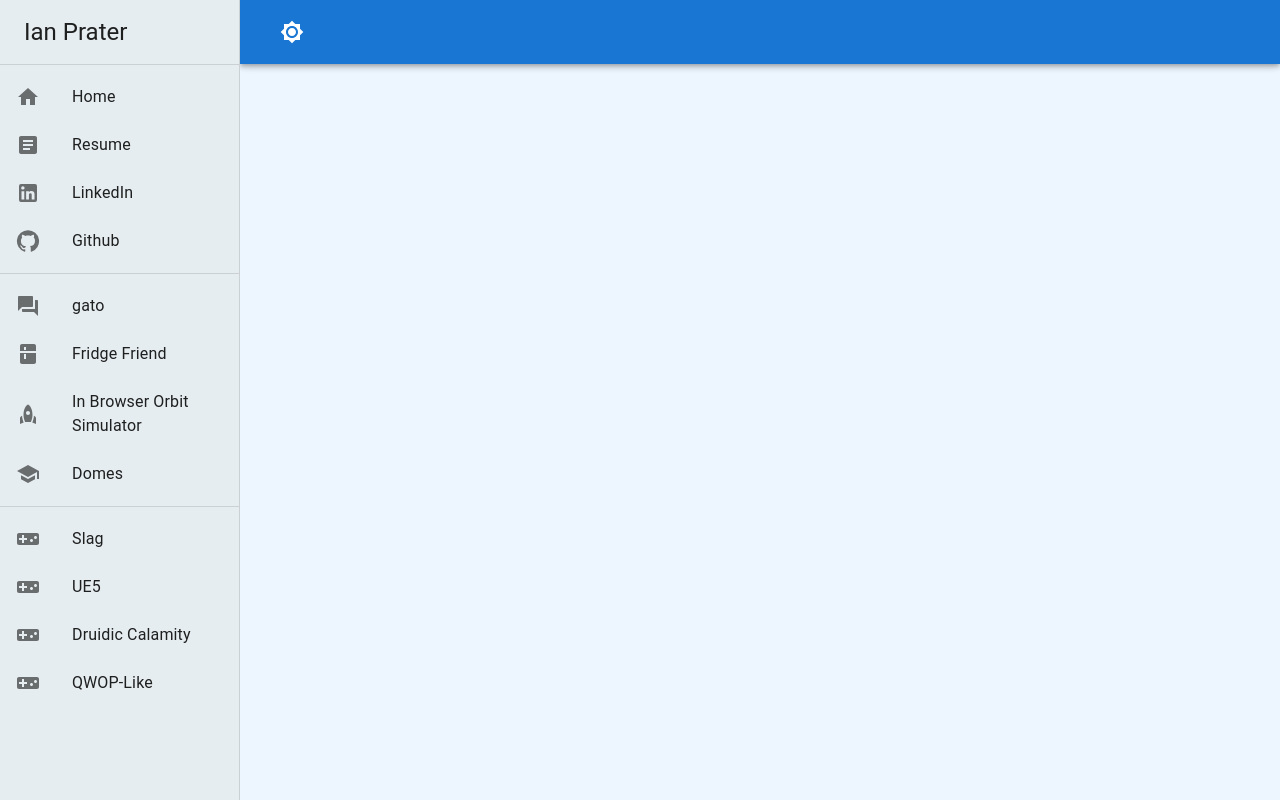
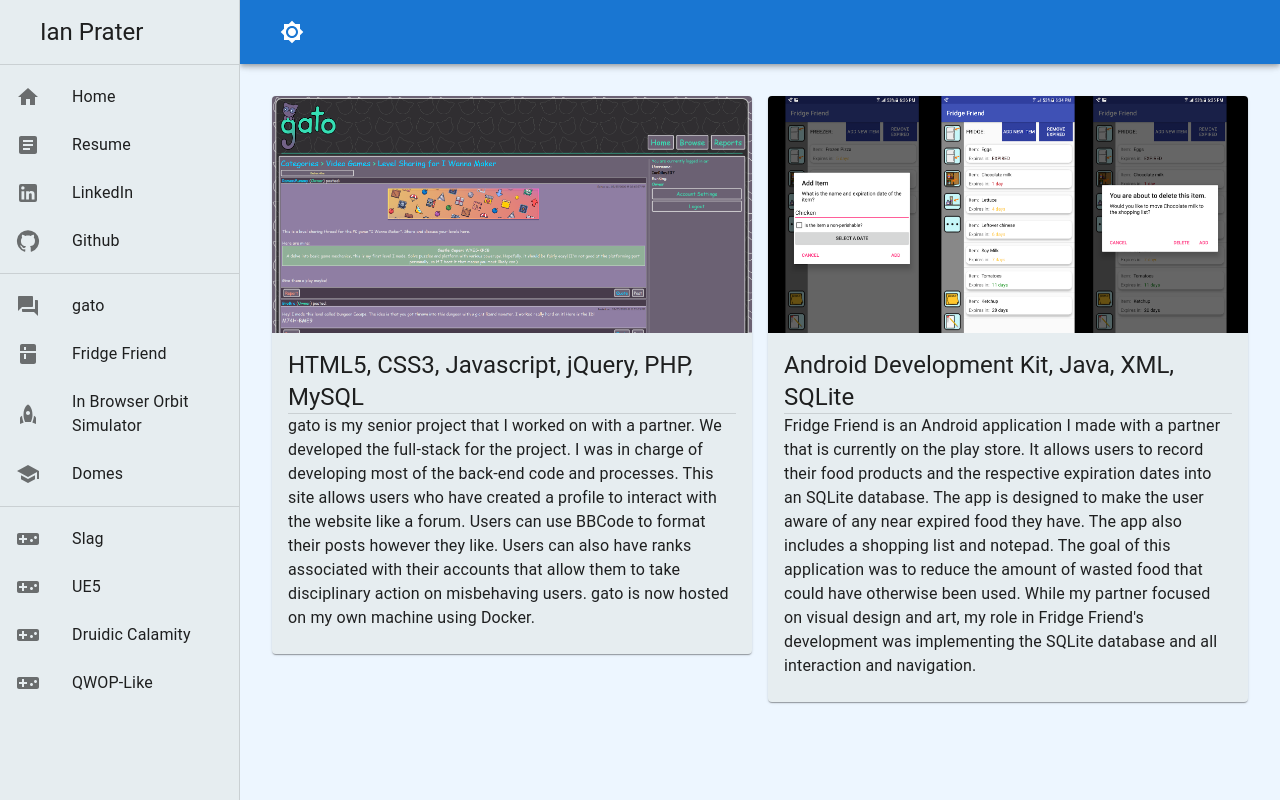
Before and after one commit to IanPrater/IanPrater.github.io, a React (Vite) app: page /#/projects in a window 1280 px wide. Built offline with nearby package versions, Linux system fonts and the light colour scheme.

Commit message:
Add Projects and Game Projects pages

```diff
--- a/src/App.tsx
+++ b/src/App.tsx
@@ -34,6 +34,8 @@
 import { useTheme } from '@mui/material';
 import { ThemeContext } from './providers/theme-provider';
 import { Brightness4, Brightness7 } from '@mui/icons-material';
+import Projects from './pages/Projects';
+import Game from './pages/Game';
 
 const drawerWidth = 240;
 
@@ -176,11 +178,6 @@
             <ListItemText primary={item.text} />
           </ListItemButton>
         )}
-
-
-
-
-
       </ListItem>
     ))
   }
@@ -188,9 +185,11 @@
   const drawer = (
     <div>
       <Toolbar>
+      <ListItemButton  component={Link} to={"/"}>
         <Typography variant="h5">
           Ian Prater
         </Typography>
+      </ListItemButton>
       </Toolbar>
       <Divider />
       <List>
@@ -277,6 +276,8 @@
             <Routes>
               <Route path="/" element={<Home />} />
               <Route path="/resume" element={<Resume />} />
+              <Route path="/projects" element={<Projects />} />
+              <Route path="/game-projects" element={<Game />} />
             </Routes>
           </Box>
         </Box>
--- /dev/null
+++ b/src/pages/Game.tsx
@@ -0,0 +1,23 @@
+import { Box, Divider, Typography } from "@mui/material";
+import ProjectCard from "./ProjectCard";
+
+export default function () {
+  return (
+    <Box display='flex'>
+      <ProjectCard image='/images/Slag.png'>
+        <Typography variant="h5">
+          Unity, C#, Blender
+        </Typography>
+        <Divider/>
+        Slag was my final project for the Unity course I attended in college. I was the sole developer for this project, and I learned vector math and raytracing while building this project.
+      </ProjectCard>
+      <ProjectCard video='/videos/ProceduralTest.mp4'>
+        <Typography variant="h5">
+          Unreal Engine 5, C++, Blueprints, Multithreading
+        </Typography>
+        <Divider/>
+        I am currently exploring Unreal Engine 5 with the aspiration to make a complete game to ship. I got started by building an endlessly generating realm of cubes for the player to explore. It currently isn't much, but I have already learned so much about Unreal and am elated to have the opportunity to learn more. I look forward to how far I can take it.
+      </ProjectCard>
+    </Box>
+  )
+}
--- a/src/pages/Home.tsx
+++ b/src/pages/Home.tsx
@@ -1,9 +1,8 @@
-import { Box, Button, Card, CardActions, CardContent, CardMedia, Typography, useTheme } from '@mui/material';
+import { Box, Card, CardContent, CardMedia, Link, Typography, useTheme } from '@mui/material';
 
 // Define the Props type including children
 interface ItemCardProps {
   image?: string;
-  age?: number;
   children?: React.ReactNode; // 'children' is optional
 }
 
@@ -60,18 +59,21 @@
 
       <Box flex={0}>
 
-
+      <Link href="#/projects">
         <ItemCard image='/images/Projects Square.png'>
           <Typography variant='h5'>
             Take a look at some of my projects!
           </Typography>
         </ItemCard>
+      </Link>
 
+      <Link href="#/game-projects">
         <ItemCard image='/images/Games Square.png'>
           <Typography variant='h5'>
             Check out my Game Dev projects too!
           </Typography>
         </ItemCard>
+      </Link>
 
       <ItemCard>
         <Typography variant='h5'>
--- /dev/null
+++ b/src/pages/ProjectCard.tsx
@@ -0,0 +1,46 @@
+import { Card, CardContent, CardMedia } from "@mui/material";
+
+interface ProjectCardProps {
+  image?: string;
+  video?: string;
+  children?: React.ReactNode; // 'children' is optional
+}
+
+export default function (props: ProjectCardProps) {
+  return (
+    <Card sx={{
+      m: 1,
+      display: 'flex',
+      flexDirection: 'column',
+      height: 'fit-content',
+      flex: 1
+    }}>
+      {
+        props.image?
+        <CardMedia
+        component='img'
+        sx={{width: '100%'}}
+        image={props.image}
+        />
+        : <></>
+      }
+      {
+        props.video?
+        <CardMedia
+        component='iframe'
+        sx={{width: '100%'}}
+        src={props.video}
+        />
+        : <></>
+      }
+      <CardContent sx={{
+        display: 'flex',
+        flexDirection: 'column'
+      }}>
+        {props.children}
+      </CardContent>
+
+
+    </Card>
+  )
+}
--- /dev/null
+++ b/src/pages/Projects.tsx
@@ -0,0 +1,30 @@
+import { Box, Divider, Typography } from "@mui/material";
+import ProjectCard from "./ProjectCard";
+
+export default function () {
+  return (
+    <Box display='flex'>
+      <ProjectCard image='/images/gato.png'>
+        <Typography variant="h5">
+          HTML5, CSS3, Javascript, jQuery, PHP, MySQL
+        </Typography>
+        <Divider/>
+          gato is my senior project that I worked on with a partner. We developed the full-stack for the
+          project. I was in charge of developing most of the back-end code and processes. This site allows
+          users who have created a profile to interact with the website like a forum. Users can use BBCode
+          to format their posts however they like. Users can also have ranks associated with their
+          accounts that allow them to take disciplinary action on misbehaving users.
+
+          gato is now hosted on my own machine using Docker.
+
+      </ProjectCard>
+      <ProjectCard image='/images/FF.png'>
+        <Typography variant="h5">
+          Android Development Kit, Java, XML, SQLite
+        </Typography>
+        <Divider/>
+          Fridge Friend is an Android application I made with a partner that is currently on the play store. It allows users to record their food products and the respective expiration dates into an SQLite database. The app is designed to make the user aware of any near expired food they have. The app also includes a shopping list and notepad. The goal of this application was to reduce the amount of wasted food that could have otherwise been used. While my partner focused on visual design and art, my role in Fridge Friend's development was implementing the SQLite database and all interaction and navigation.
+      </ProjectCard>
+    </Box>
+  )
+}
--- a/src/pages/Resume.tsx
+++ b/src/pages/Resume.tsx
@@ -86,6 +86,7 @@
         <h2 id="-additional-information">🌱 Additional Information</h2>
         <ul>
         <li><strong>Interests</strong>: <span><strong>Game development</strong></span>, <span><strong>AI research</strong></span>, <span><strong>modern surrealism</strong></span>.</li>
+        <li><strong>Other Projects</strong>: I am often spending time working on personal projects such as Video Games and Simulation applications.</li>
         </ul>
       </div>
     </Box>
```
Lines whose indentation alone changed are shown as unchanged.
